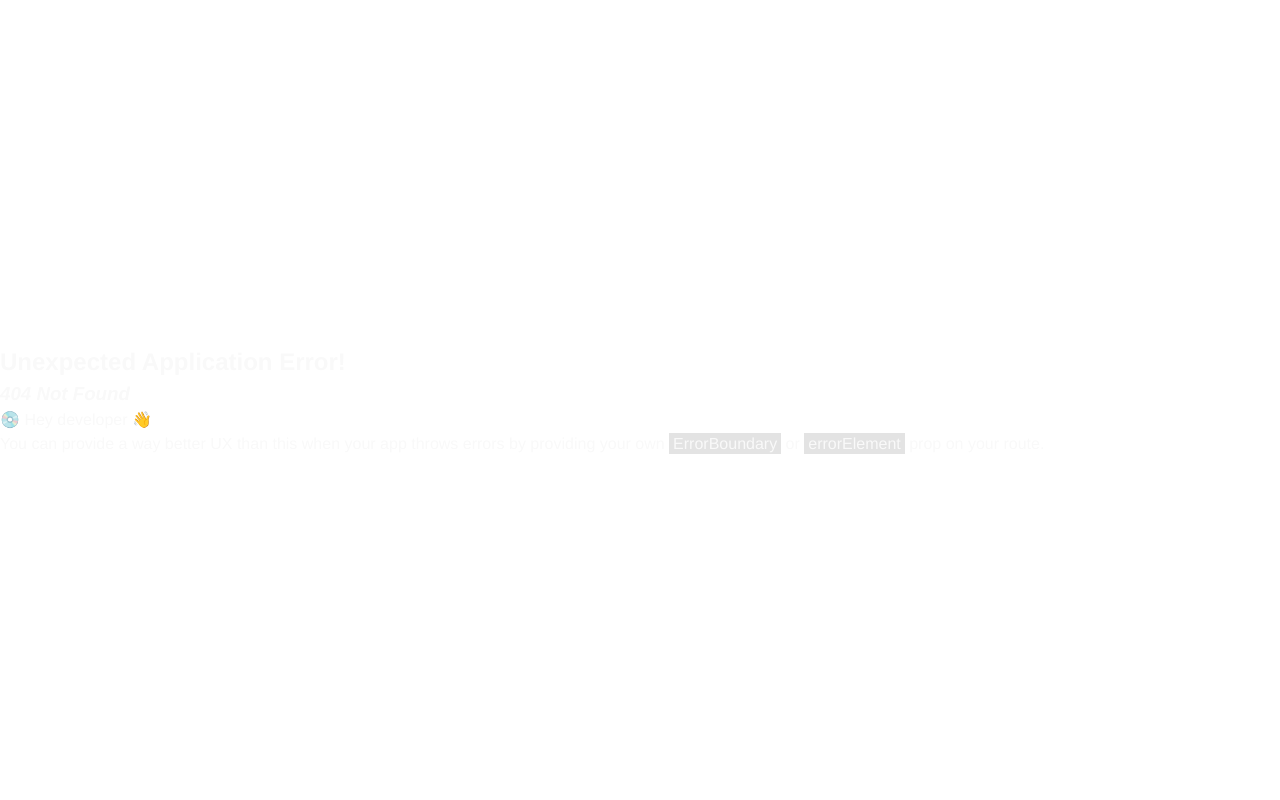
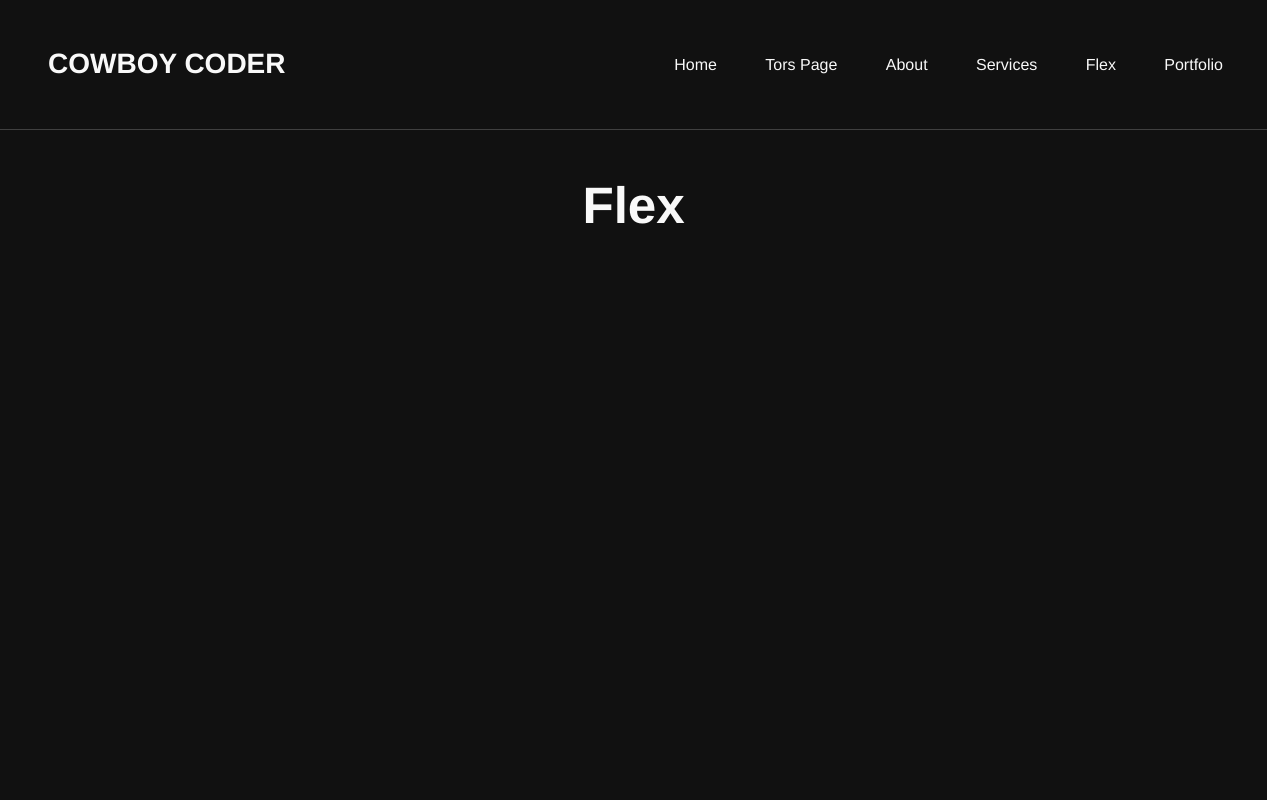
Before and after one commit to torbreivik/mysideproject, a React (Vite) app in the folder vite-project/: page /flex in a window 1280 px wide. Before the commit this address had no page. Shown: the top 800 px of the page. Built offline with nearby package versions, Linux system fonts and the light colour scheme; a web font is replaced by a local one.

Commit message:
Add new page called Flex

```diff
--- a/vite-project/src/components/NavBar.tsx
+++ b/vite-project/src/components/NavBar.tsx
@@ -66,9 +66,8 @@ export function NavBar() {
                 <NavButtons onClick={() => navigate("/torspage")}>Tors Page</NavButtons>
                 <NavButtons onClick={() => navigate("/about")}>About</NavButtons>
                 <NavButtons onClick={() => navigate("/services")}>Services</NavButtons>
-        <NavButtons onClick={() => navigate("/playground")}>
-          Portfolio
-        </NavButtons>
+                <NavButtons onClick={() => navigate("/flex")}>Flex</NavButtons>
+                <NavButtons onClick={() => navigate("/playground")}>Portfolio</NavButtons>
             </LinkSection>
         </NavBarStyled>
     );
--- /dev/null
+++ b/vite-project/src/pages/Flex.tsx
@@ -0,0 +1,21 @@
+import styled from "styled-components";
+import { getScreenDimensions } from "../utils/getScreenDimensions";
+
+const CenterSelf = styled.div`
+    display: flex;
+    flex-direction: column;
+    justify-content: center;
+    align-items: center;
+`;
+
+const Headline = styled.h1``;
+
+export function Flex() {
+    const { width, height } = getScreenDimensions();
+
+    return (
+        <CenterSelf>
+            <Headline>Flex</Headline>
+        </CenterSelf>
+    );
+}
--- a/vite-project/src/router.tsx
+++ b/vite-project/src/router.tsx
@@ -1,8 +1,4 @@
-import {
-  createBrowserRouter,
-  createRoutesFromElements,
-  Route,
-} from "react-router-dom";
+import { createBrowserRouter, createRoutesFromElements, Route } from "react-router-dom";
 import Playground from "./pages/Playground.tsx";
 import { Landing } from "./pages/Landing.tsx";
 import { MainLayout } from "./components/MainLayout.tsx";
@@ -10,6 +6,7 @@ import { Home } from "./pages/Home.tsx";
 import { About } from "./pages/About.tsx";
 import { Services } from "./pages/Services.tsx";
 import { TorsPage } from "./pages/TorsPage.tsx";
+import { Flex } from "./pages/Flex.tsx";
 
 export const router = createBrowserRouter(
     createRoutesFromElements(
@@ -20,6 +17,7 @@ export const router = createBrowserRouter(
                 <Route path="torspage" element={<TorsPage />} />
                 <Route path="about" element={<About />} />
                 <Route path="services" element={<Services />} />
+                <Route path="flex" element={<Flex />} />
             </Route>
             <Route path="/playground" element={<Playground />} />
             <Route path="/playground" element={<Playground />} />
```
Lines whose indentation alone changed are shown as unchanged.
